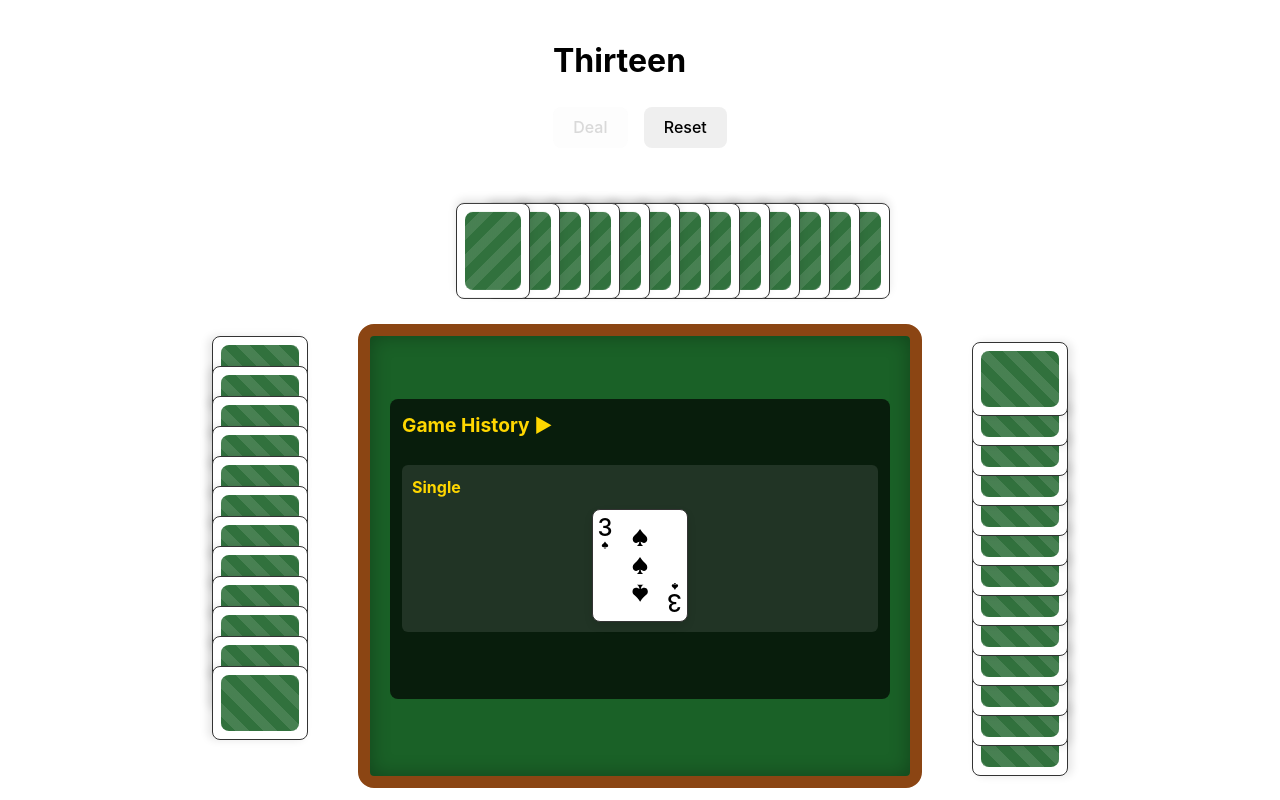
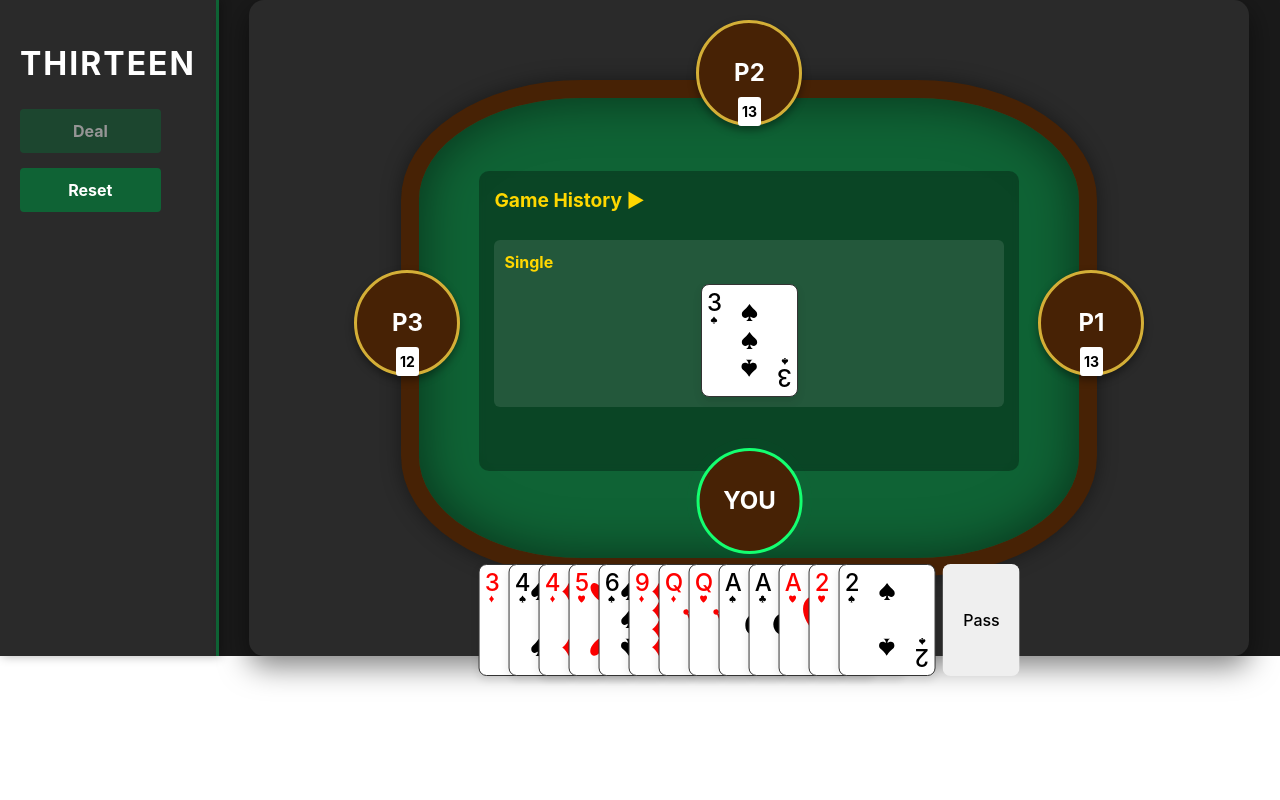
Before and after one commit to kevinphanle/ThirteenCardGame, a React (Vite) app: page / in a window 1280 px wide. Both pictures are taken after a click on the button "Deal". Shown: the top 800 px of the page. Built offline with nearby package versions, Linux system fonts and the light colour scheme.

Commit message:
update UI

```diff
--- a/src/App.module.css
+++ b/src/App.module.css
@@ -4,20 +4,14 @@
   gap: 1rem;
 }
 
+/* Container for the entire game to center the fixed-size table */
 .board {
-  /* position: relative; */
-  /* width: 100%; */
-  /* height: 100vh; */
-
   display: flex;
-  flex-direction: column;
-  justify-content: center;
-  align-items: center;
-  gap: 1rem;
-  /* background-color: #f8f9fa; */
-  padding: 1rem;
-  border-radius: 8px;
-  /* box-shadow: 0 4px 8px rgba(0, 0, 0, 0.1); */
+  /* flex-direction: column; */
+  /* align-items: center; */
+  /* justify-content: center; */
+  background-color: #1a1a1a;
+  /* gap: 3rem; */
 }
 
 .startMessage {
@@ -167,14 +161,13 @@
 
 .actionBtnContainer {
   display: flex;
-  justify-content: center;
-  gap: 1rem;
-  margin-bottom: 2rem;
+  flex-direction: column;
+  gap: 10px;
 }
 
 .disabledBtn {
   opacity: 0.5;
-  cursor: not-allowed;
+  cursor: not-allowed !important;
 }
 
 .hidden {
@@ -630,6 +623,9 @@
   border-radius: 8px;
   /* box-shadow: 0 4px 8px rgba(0, 0, 0, 0.1); */
   display: inline-block;
+  display: flex;
+  flex-direction: column;
+  align-items: center;
 }
 
 .cardContainer {
@@ -657,8 +653,8 @@
   flex-wrap: wrap;
   gap: 0.4rem; /* Reduced from 0.5rem */
   position: relative;
-  height: 100px;
-  min-width: 500px;
+  height: 112.4px;
+  min-width: 456px;
 }
 
 .handHistoryContainer {
@@ -789,64 +785,84 @@
   transform-origin: center left;
 }
 
-/* Grid-based game table layout */
+/* Casino-style poker table with static size */
 .gameTable {
-  display: grid;
-  grid-template-areas:
-    ".      top     ."
-    "left   center  right"
-    ".      bottom  .";
-  grid-template-columns: 200px 1fr 200px;
-  grid-template-rows: auto 1fr auto;
+  padding: 5rem;
+  display: flex;
+  flex-direction: column;
+  align-items: center;
+  justify-content: center;
   gap: 10px;
-  height: 90vh;
-  /* width: 90vw; */
-  /* max-width: 1200px; */
+  width: 1000px; /* Fixed width instead of 90% */
   margin: 0 auto;
-  padding: 20px;
   box-sizing: border-box;
+  background-color: #2a2a2a;
+  border-radius: 15px;
+  box-shadow: 0 10px 30px rgba(0, 0, 0, 0.5);
+  position: relative;
 }
 
 /* Position each player in their grid area */
 .topPlayer {
-  grid-area: top;
-  justify-self: center;
-  transform: rotate(180deg);
+  position: absolute;
+  top: 10px;
+  left: 50%;
+  transform: translateX(-50%);
+  z-index: 10;
 }
 
 .leftPlayer {
-  grid-area: left;
-  justify-self: center;
-  align-self: center;
-  transform: rotate(90deg) translateX(-70px);
+  position: absolute;
+  left: 95px;
+  top: 50%;
+  transform: translateY(-50%);
+  z-index: 10;
 }
 
 .rightPlayer {
-  grid-area: right;
-  justify-self: center;
-  align-self: center;
-  transform: rotate(-90deg) translateX(-70px);
+  position: absolute;
+  right: 95px;
+  top: 50%;
+  transform: translateY(-50%);
+  z-index: 10;
 }
 
 .bottomPlayer {
-  grid-area: bottom;
-  justify-self: center;
+  position: absolute;
+  bottom: -30px;
+  left: 50%;
+  transform: translateX(-50%);
+  /* width: 600px; */
+  z-index: 10;
 }
-
-/* Center play area in its grid area */
+/* Casino-style felt table surface */
 .centerPlayArea {
   grid-area: center;
+  background-color: #0f6335; /* Darker green felt from image */
+  border-radius: 180px / 120px; /* More oval shape like in the image */
+  border: 18px solid #472205; /* Dark wood trim like in image */
+  box-shadow: inset 0 0 50px rgba(0, 0, 0, 0.5), 0 0 20px rgba(0, 0, 0, 0.4);
+  padding: 30px;
+  position: relative;
   display: flex;
   flex-direction: column;
   justify-content: center;
   align-items: center;
-  background-color: #1a6127; /* Green felt color */
-  border-radius: 16px;
-  padding: 20px;
-  box-shadow: inset 0 0 20px rgba(0, 0, 0, 0.3);
-  position: relative;
-  border: 12px solid #8b4513; /* Brown wooden border */
-  min-height: 400px;
+  height: 400px; /* Fixed height for the table */
+  width: 600px; /* Fixed max width for the table */
+}
+
+/* Table rail based on image */
+.centerPlayArea:before {
+  content: "";
+  position: absolute;
+  top: -18px;
+  left: -18px;
+  right: -18px;
+  bottom: -18px;
+  border-radius: 190px / 130px;
+  background: linear-gradient(to bottom, #5a3616, #3d2409);
+  z-index: -1;
 }
 
 /* Remove the middleSection as it's no longer needed with grid */
@@ -859,12 +875,11 @@
 .bottomPlayer,
 .leftPlayer,
 .rightPlayer {
-  padding: 15px;
   box-sizing: border-box;
   display: flex;
   justify-content: center;
   align-items: center;
-  z-index: 1;
+  padding: 10px;
 }
 
 /* Adjust hand styles for side players */
@@ -873,3 +888,200 @@
   min-width: 300px;
   height: 120px;
 }
+
+/* Hand history container matching table style */
+.handHistoryContainer {
+  background-color: rgba(0, 0, 0, 0.3);
+  border-radius: 10px;
+  padding: 15px;
+  color: white;
+  max-width: 90%;
+  backdrop-filter: blur(3px);
+}
+
+/* Board header styling */
+.header {
+  padding: 20px;
+  background-color: #2a2a2a;
+  border-right: 3px solid #0f6335;
+  color: white;
+  box-shadow: 2px 0 10px rgba(0, 0, 0, 0.3);
+}
+
+.header h1 {
+  color: white;
+  margin-top: 20px;
+  font-size: 2rem;
+  text-transform: uppercase;
+  letter-spacing: 2px;
+}
+
+.btnContainer {
+  display: flex;
+  flex-direction: column;
+  gap: 15px;
+  width: 80%;
+}
+
+.btnContainer button {
+  background-color: #0f6335;
+  color: white;
+  border: none;
+  padding: 12px 16px;
+  border-radius: 4px;
+  cursor: pointer;
+  font-weight: bold;
+  transition: all 0.2s;
+  width: 100%;
+  font-size: 16px;
+}
+
+.btnContainer button:hover:not(:disabled) {
+  background-color: #14894a;
+}
+
+/* Add these new styles for player avatars */
+.playerAvatar {
+  display: flex;
+  flex-direction: column;
+  align-items: center;
+  justify-content: center;
+  display: flex;
+  flex-direction: column;
+  align-items: center;
+  position: relative; /* For absolute positioning of thought bubble */
+}
+
+.avatarIcon {
+  width: 100px;
+  height: 100px;
+  border-radius: 50%;
+  background-color: #472205;
+  border: 3px solid #d4af37;
+  display: flex;
+  justify-content: center;
+  align-items: center;
+  color: white;
+  font-weight: bold;
+  font-size: 24px;
+  margin-bottom: 10px;
+  box-shadow: 0 4px 8px rgba(0, 0, 0, 0.4);
+}
+
+.cardCount {
+  display: flex;
+  align-items: center;
+  justify-content: center;
+  background-color: rgba(0, 0, 0, 0.7);
+  color: white;
+  border-radius: 4px;
+  font-size: 14px;
+  position: absolute;
+  bottom: 10px;
+}
+
+.cardCount .cardIcon {
+  background-color: white;
+  border-radius: 3px;
+  padding: 0.3em;
+
+  span {
+    color: black;
+    font-weight: bold;
+  }
+}
+
+.currentPlayer {
+  border-color: #14ff70;
+  animation: pulse 1.5s infinite;
+}
+
+@keyframes pulse {
+  0% {
+    box-shadow: 0 0 0 0 rgba(20, 255, 112, 0.7);
+  }
+  70% {
+    box-shadow: 0 0 0 10px rgba(20, 255, 112, 0);
+  }
+  100% {
+    box-shadow: 0 0 0 0 rgba(20, 255, 112, 0);
+  }
+}
+
+/* Make the user's avatar special */
+.playerAvatar .avatarIcon:has(:contains("YOU")) {
+  background-color: #d4af37; /* Gold background */
+  color: #472205;
+  font-size: 18px;
+  font-weight: bold;
+}
+
+.userHandArea {
+  display: flex;
+  gap: 0.5rem;
+
+  button {
+    height: 100%;
+  }
+}
+
+/* Thought bubble styles */
+.playerStatus {
+  position: absolute;
+  top: -40px;
+  left: 50%;
+  transform: translateX(-50%);
+  background-color: white;
+  color: #333;
+  padding: 8px 12px;
+  border-radius: 15px;
+  font-size: 14px;
+  font-weight: bold;
+  max-width: 100px;
+  text-align: center;
+  animation: pulsate 1.5s infinite;
+  box-shadow: 0 2px 5px rgba(0, 0, 0, 0.2);
+}
+
+/* Create the thought bubble shape */
+.playerStatus:before {
+  content: "";
+  position: absolute;
+  bottom: -10px;
+  left: 50%;
+  transform: translateX(-50%);
+  width: 20px;
+  height: 20px;
+  background-color: white;
+  border-radius: 50%;
+  box-shadow: 0 2px 5px rgba(0, 0, 0, 0.1);
+}
+
+.playerStatus:after {
+  content: "";
+  position: absolute;
+  bottom: -20px;
+  left: 50%;
+  transform: translateX(-50%);
+  width: 10px;
+  height: 10px;
+  background-color: white;
+  border-radius: 50%;
+  box-shadow: 0 2px 5px rgba(0, 0, 0, 0.1);
+}
+
+/* Animation for the thinking bubble */
+@keyframes pulsate {
+  0% {
+    transform: translateX(-50%) scale(1);
+    opacity: 1;
+  }
+  50% {
+    transform: translateX(-50%) scale(1.05);
+    opacity: 0.8;
+  }
+  100% {
+    transform: translateX(-50%) scale(1);
+    opacity: 1;
+  }
+}
--- a/src/Game.tsx
+++ b/src/Game.tsx
@@ -53,7 +53,7 @@ const Game: React.FC = () => {
 
   return (
     <div className={classNames.board}>
-      <div className="header">
+      <div className={classNames.header}>
         <h1>Thirteen</h1>
         <div className={classNames.btnContainer}>
           <button
@@ -73,12 +73,8 @@ const Game: React.FC = () => {
         </div>
       </div>
 
-      {playerHands.length > 0 ? (
+      {playerHands.length > 0 && (
         <PlayArea playerHands={playerHands} onPlayCards={handlePlayCards} />
-      ) : (
-        <div className={classNames.startMessage}>
-          <p>Click "Deal" to start the game</p>
-        </div>
       )}
     </div>
   );
--- a/src/PlayArea.tsx
+++ b/src/PlayArea.tsx
@@ -45,18 +45,19 @@ const PlayArea: React.FC<PlayAreaProps> = ({ playerHands, onPlayCards }) => {
           initialHand={playerHands[2] || []}
           onPlayCards={handlePlayCards}
           isCurrentPlayer={currentPlayer === 2}
+          playerIndex={2}
           onPass={handlePass}
           isUserControlled={false}
         />
       </div>
 
-      <div className={classNames.middleSection}>
       {/* Left player (player 3) */}
       <div className={classNames.leftPlayer}>
         <Player
           initialHand={playerHands[3] || []}
           onPlayCards={handlePlayCards}
           isCurrentPlayer={currentPlayer === 3}
+          playerIndex={3}
           onPass={handlePass}
           isUserControlled={false}
         />
@@ -64,7 +65,6 @@ const PlayArea: React.FC<PlayAreaProps> = ({ playerHands, onPlayCards }) => {
 
       {/* Center play area */}
       <div className={classNames.centerPlayArea}>
-          {/* Use the new HandHistory component */}
         <HandHistory
           handHistory={handHistory}
           currentHandType={currentHandType}
@@ -77,10 +77,10 @@ const PlayArea: React.FC<PlayAreaProps> = ({ playerHands, onPlayCards }) => {
           initialHand={playerHands[1] || []}
           onPlayCards={handlePlayCards}
           isCurrentPlayer={currentPlayer === 1}
+          playerIndex={1}
           onPass={handlePass}
           isUserControlled={false}
         />
-        </div>
       </div>
 
       {/* Bottom player (user - player 0) */}
@@ -89,6 +89,7 @@ const PlayArea: React.FC<PlayAreaProps> = ({ playerHands, onPlayCards }) => {
           initialHand={playerHands[0] || []}
           onPlayCards={handlePlayCards}
           isCurrentPlayer={currentPlayer === 0}
+          playerIndex={0}
           onPass={handlePass}
           isUserControlled={true}
         />
--- a/src/Player.tsx
+++ b/src/Player.tsx
@@ -13,6 +13,7 @@ interface PlayerProps {
   isCurrentPlayer?: boolean;
   onPass: () => void;
   isUserControlled?: boolean;
+  playerIndex: number;
 }
 
 const rankOrder = [
@@ -39,6 +40,7 @@ const Player: React.FC<PlayerProps> = ({
   isCurrentPlayer,
   onPass,
   isUserControlled,
+  playerIndex,
 }) => {
   const [hand, setHand] = useState<CardType[]>(
     initialHand.map((card) => ({ ...card, hidden: !isUserControlled }))
@@ -362,35 +364,42 @@ const Player: React.FC<PlayerProps> = ({
 
   return (
     <div
-      className={`${isCurrentPlayer ? classNames["active-player"] : ""} ${
+      className={`${isCurrentPlayer ? classNames.activePlayer : ""} ${
         classNames.player
       }`}
     >
-      {isUserControlled && <p>Your Hand</p>}
-
-      {handType && <p>Hand Type: {handType}</p>}
-
-      {isUserControlled && <p>Possible Combinations: {possibleCombinations}</p>}
-
-      {isCurrentPlayer && isUserControlled && (
-        <div className={classNames.actionBtnContainer}>
-          {selectedCards.length > 0 && (
-            <button onClick={playHand}>Play cards</button>
+      {/* Player avatar - show for BOTH user and AI players */}
+      <div className={classNames.playerAvatar}>
+        <div
+          className={`${classNames.avatarIcon} ${
+            isCurrentPlayer ? classNames.currentPlayer : ""
+          }`}
+        >
+          {/* Show player number/icon */}
+          {isUserControlled ? "YOU" : "P" + playerIndex}
+        </div>
+        {!isUserControlled && (
+          <div className={classNames.cardCount}>
+            <div className={classNames.cardIcon}>
+              <span>{hand.length}</span>
+            </div>
+          </div>
         )}
-          {handHistory.length > 0 && (
-            <button onClick={passTurn} className={classNames.passBtn}>
-              Pass
-            </button>
+        {isCurrentPlayer && !isUserControlled && (
+          <div className={classNames.playerStatus}>Thinking</div>
         )}
       </div>
-      )}
-
+      {isUserControlled && (
+        // User's hand - show cards
+        <div className={classNames.userHandArea}>
           <div className={classNames.hand}>
             {hand.map((card, index) => (
               <div
                 key={index}
                 className={`${classNames.cardContainer} ${
-              isUserControlled ? classNames.clickable : classNames.nonClickable
+                  isUserControlled
+                    ? classNames.clickable
+                    : classNames.nonClickable
                 }`}
                 style={{ left: `${index * 30}px` }}
                 onClick={
@@ -408,6 +417,15 @@ const Player: React.FC<PlayerProps> = ({
               </div>
             ))}
           </div>
+          <div className={classNames.actionBtnContainer}>
+            <button onClick={passTurn}>Pass</button>
+
+            {selectedCards.length > 0 && isCurrentPlayer && (
+              <button onClick={playHand}>Play Cards</button>
+            )}
+          </div>
+        </div>
+      )}
     </div>
   );
 };
--- a/src/index.css
+++ b/src/index.css
@@ -11,16 +11,14 @@
   width: 100%;
 }
 
-
 body {
   margin: 0;
-  display: flex;
-  place-items: center;
+  /* display: flex; */
+  /* place-items: center; */
   justify-content: center;
   min-width: 320px;
   min-height: 100vh;
 }
-
 
 button {
   border-radius: 8px;
```
Lines whose indentation alone changed are shown as unchanged.
